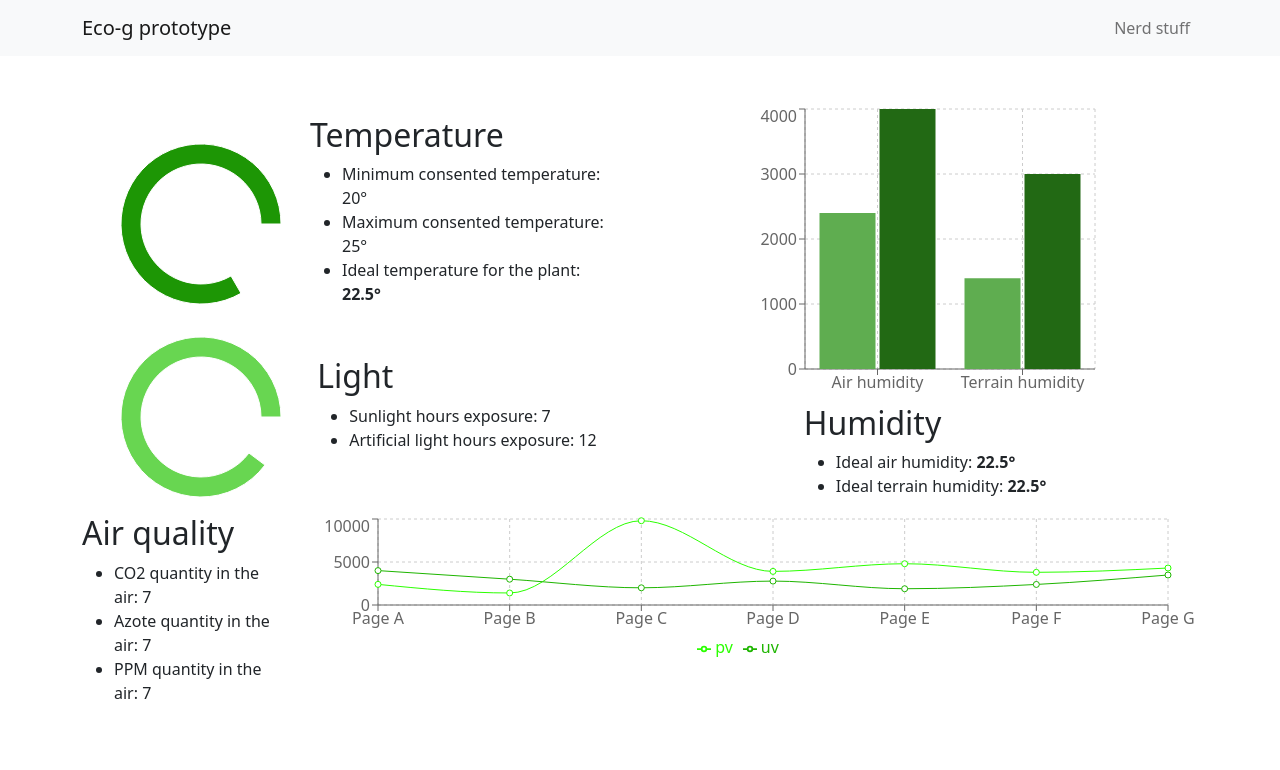
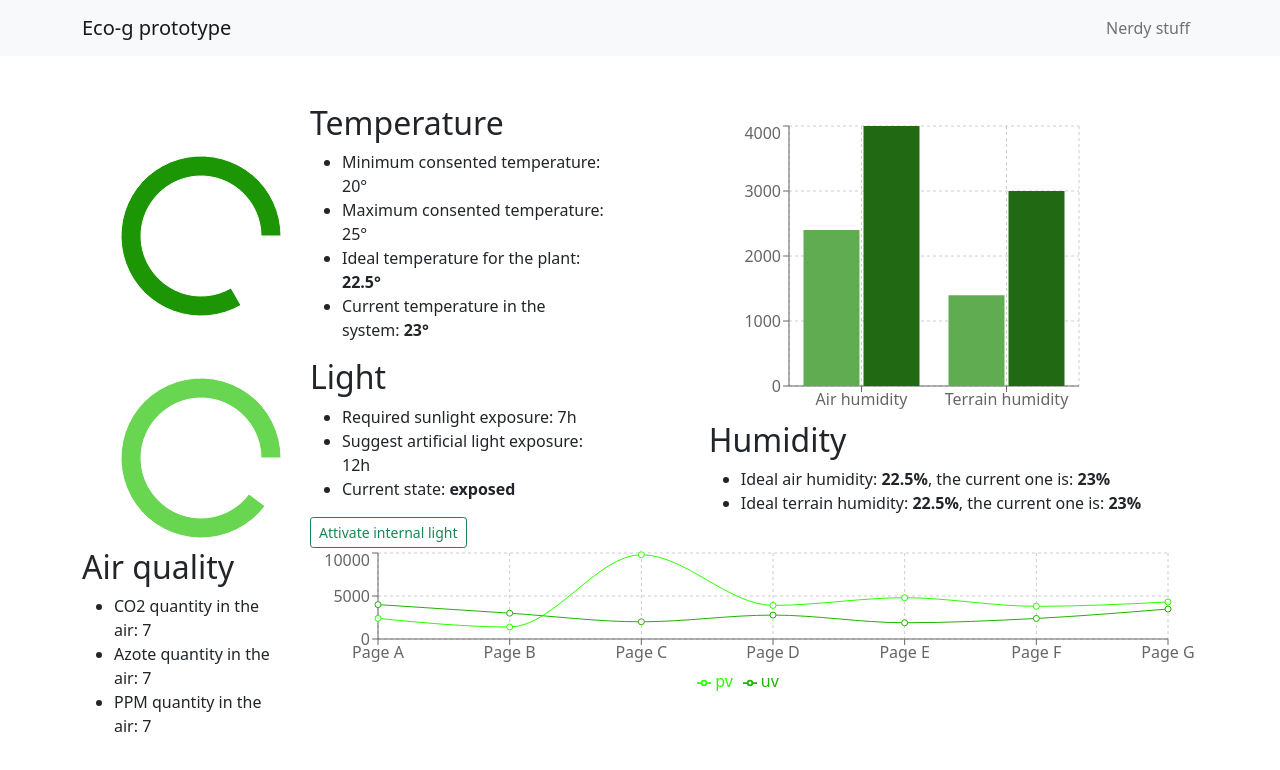
Before and after one commit to RaffaeleCrocco/ecog, a React (Create React App) app: page / in a window 1280 px wide. Shown: the top 770 px of the page. Built offline with nearby package versions, Linux system fonts and the light colour scheme.

Commit message:
Add navbar

```diff
--- a/src/App.js
+++ b/src/App.js
@@ -6,7 +6,7 @@ import './style/App.scss'                     //style
 
 function App() {
   return (
-    <div>
+    <div className="app-wrapper">
       <Router>
         <Route path="/" exact render={() => <Dashboard/>}/>
         <Route path="/documentation" render={() => <Documentation/>}/>
--- a/src/components/Humidity.js
+++ b/src/components/Humidity.js
@@ -49,8 +49,8 @@ const Humidity = () => {
                     <div>
                         <h2>Humidity</h2>
                         <ul>
-                            <li>Ideal air humidity: <strong>22.5°</strong></li>
-                            <li>Ideal terrain humidity: <strong>22.5°</strong></li>
+                            <li>Ideal air humidity: <strong>22.5%</strong>, the current one is: <strong>23%</strong></li>
+                            <li>Ideal terrain humidity: <strong>22.5%</strong>, the current one is: <strong>23%</strong></li>
                         </ul>
                     </div>
                 </Col>
--- a/src/components/Light.js
+++ b/src/components/Light.js
@@ -1,6 +1,6 @@
 import React, { useCallback, useState } from "react";
 import { PieChart, Pie, Cell } from 'recharts';
-import { Container, Row, Col } from "react-bootstrap";
+import { Container, Row, Col, Button } from "react-bootstrap";
 
 
 const data = [
@@ -49,9 +49,12 @@ const Light = () => {
                     <div>
                         <h2>Light</h2>
                         <ul>
-                            <li>Sunlight hours exposure: 7 </li>
-                            <li>Artificial light hours exposure: 12 </li>
+                            <li>Required sunlight exposure: 7h</li>
+                            <li>Suggest artificial light exposure: 12h </li>
+                            <li>Current state: <strong>exposed</strong></li>
+
                         </ul>
+                        <Button size="sm" variant="outline-success">Attivate internal light</Button>
                     </div>
                 </Col>
             </Row>
--- a/src/components/Navigation.js
+++ b/src/components/Navigation.js
@@ -14,7 +14,7 @@ const Navigation = () => {
                     <Navbar.Collapse id="basic-navbar-nav">
                     <Nav className="ms-auto">
                         <Link to="/documentation">
-                            <Nav.Link href="#home">Nerd stuff</Nav.Link>
+                            <Nav.Link href="#home">Nerdy stuff</Nav.Link>
                         </Link>
                     </Nav>
                     </Navbar.Collapse>
--- a/src/components/Temperature.js
+++ b/src/components/Temperature.js
@@ -52,6 +52,7 @@ const Temperature = () => {
                             <li>Minimum consented temperature: 20° </li>
                             <li>Maximum consented temperature: 25° </li>
                             <li>Ideal temperature for the plant: <strong>22.5°</strong></li>
+                            <li>Current temperature in the system: <strong>23°</strong></li>
                         </ul>
                     </div>
                 </Col>
--- a/src/pages/Dashboard.js
+++ b/src/pages/Dashboard.js
@@ -14,7 +14,7 @@ const Dashboard = () => {
       <Container className="d-flex justify-content-center align-items-center mt-5">
       <div>
         <Row>
-          <Col className="d-flex justify-content-center align-items-center" xs="6">
+          <Col className="d-flex justify-content-center align-items-around" xs="6">
             <div>
               <Temperature/>
               <Light/>
--- a/src/style/App.scss
+++ b/src/style/App.scss
@@ -1,3 +1,12 @@
-a{
-    text-decoration: none;
+.app-wrapper{
+    -webkit-touch-callout: none; /* iOS Safari */
+    -webkit-user-select: none; /* Safari */
+     -khtml-user-select: none; /* Konqueror HTML */
+       -moz-user-select: none; /* Old versions of Firefox */
+        -ms-user-select: none; /* Internet Explorer/Edge */
+            user-select: none; /* Non-prefixed version, currently
+                                  supported by Chrome, Edge, Opera and Firefox */
+    a{
+        text-decoration: none;
+    }
 }
```
